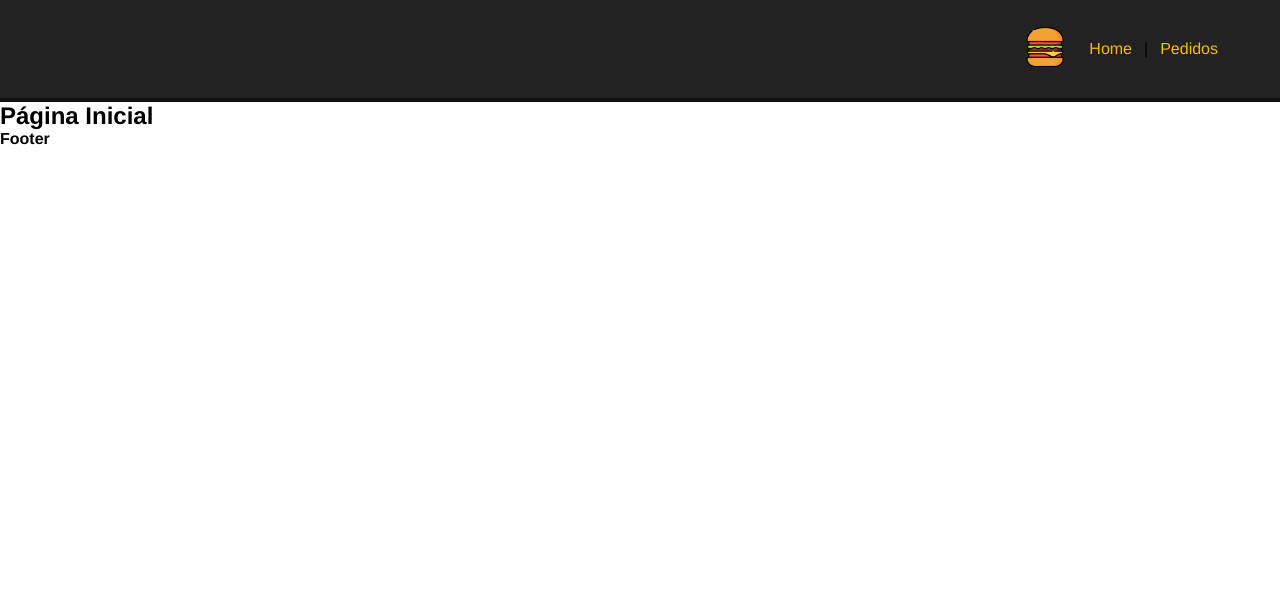
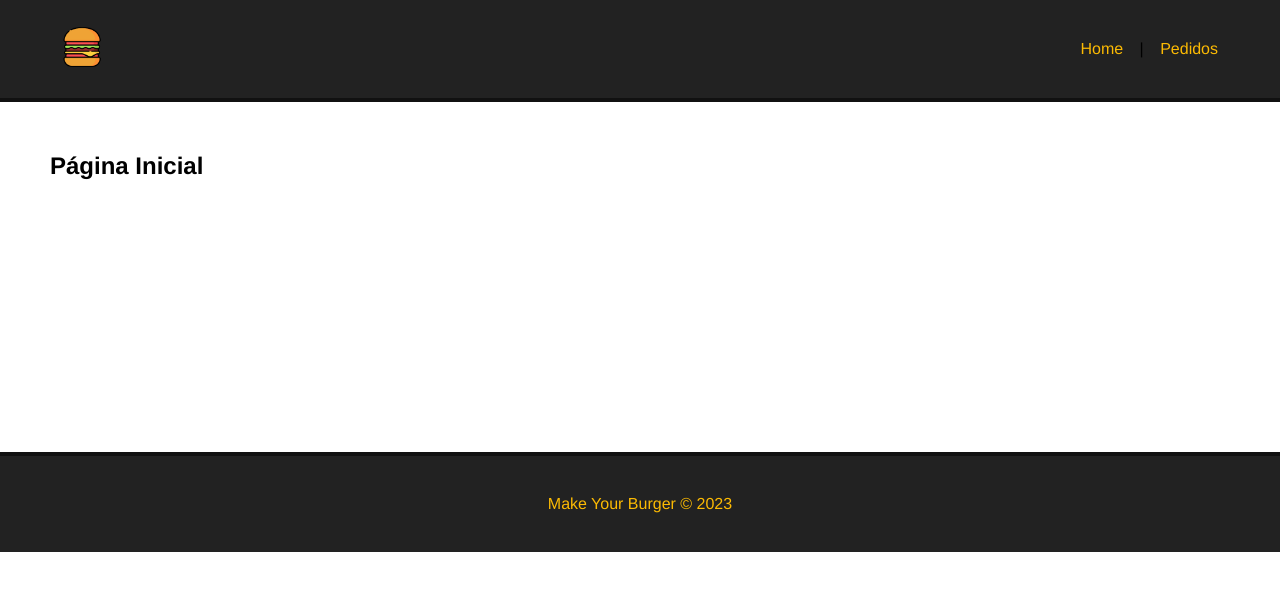
Before and after one commit to costaadiego1989/burger-project-vue, a Vue app: page / in a window 1280 px wide. Shown: the top 590 px of the page. Built offline with nearby package versions, Linux system fonts and the light colour scheme.

Commit message:
feat: criado rotas e componentes iniciais para começar a inserir os formularios.

```diff
--- a/src/App.vue
+++ b/src/App.vue
@@ -30,7 +30,7 @@ export default {
     margin: 0;
     box-sizing: border-box;
   }
-  .main-container {
+  #main-container {
     margin: 50px;
     min-height: 250px;
   }
--- a/src/components/Footer.vue
+++ b/src/components/Footer.vue
@@ -1,11 +1,30 @@
 <template>
-    <footer>
-      <h4>Footer</h4>
+    <footer id="footer">
+        <p>Make Your Burger &copy; {{ this.year }}</p>
     </footer>
   </template>
 
   <script>
   export default {
-      name: "Footer"
+      name: "Footer",
+      data() {
+        return {
+            year: new Date().getFullYear()
+        }
+      }
   }
   </script>
+
+<style scoped>
+#footer {
+  height: 100px;
+  background-color: #222;
+  border-top: 4px solid #111;
+  color: #fcba03;
+  display: flex;
+  align-items: center;
+  justify-content: center;
+  bottom: 0;
+  width: 100%;
+}
+</style>
--- a/src/components/Header.vue
+++ b/src/components/Header.vue
@@ -1,9 +1,13 @@
 <template>
   <header>
     <nav id="nav">
-      <router-link to="/"><img :src="logo" :alt="website_title" id="logo" /></router-link>
+      <router-link to="/">
+        <img :src="logo" :alt="website_title" id="logo" />
+      </router-link>
+      <div>
         <router-link to="/">Home</router-link> |
         <router-link to="/pedidos">Pedidos</router-link>
+      </div>
     </nav>
   </header>
 </template>
@@ -21,7 +25,7 @@ export default {
   border-bottom: 4px solid #111;
   padding: 15px 50px;
   display: flex;
-    justify-content: flex-end;
+  justify-content: space-between;
   align-items: center;
 }
 #nav #logo-url {
@@ -36,9 +40,9 @@ export default {
   color: #fcba03;
   text-decoration: none;
   margin: 12px;
-    transition: .5s;
+  transition: 0.5s;
 }
 #nav a:hover {
-    color: #FFF;
+  color: #fff;
 }
 </style>
--- a/src/views/HomeView.vue
+++ b/src/views/HomeView.vue
@@ -1,5 +1,5 @@
 <template>
-  <div class="home">
+  <div id="main-container">
     <h2>Página Inicial</h2>
   </div>
 </template>
--- a/src/views/OrderView.vue
+++ b/src/views/OrderView.vue
@@ -1,5 +1,8 @@
 <template>
-  <div>
+  <div id="main-container">
     <h2>Página de Pedidos</h2>
   </div>
 </template>
+
+<style scoped>
+</style>
```
Lines whose indentation alone changed are shown as unchanged.
